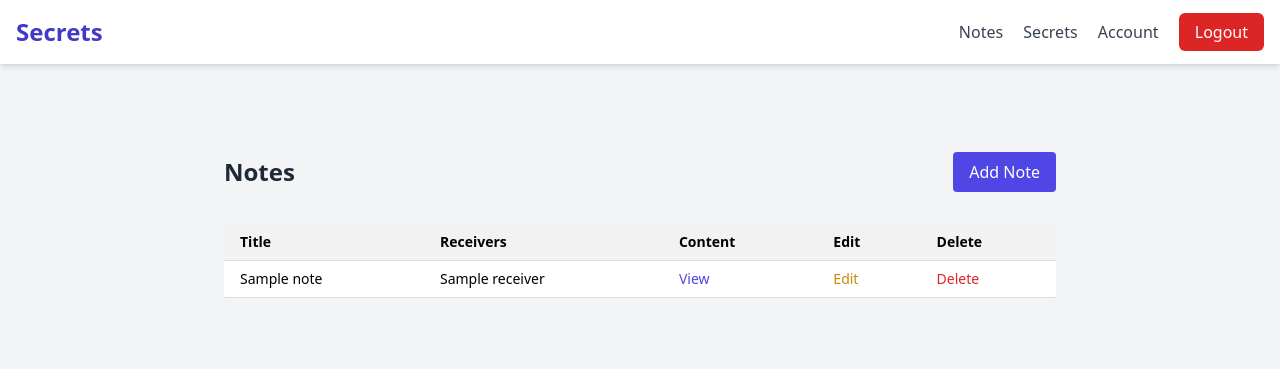
After one commit to ravilladhaneesh/secrets-app, a Flask app: page /notes in a window 1280 px wide. The commit adds this page. Shown: the top 369 px of the page. Run offline with Flask 3, Linux system fonts and the light colour scheme; a user stored in the database is signed in; tables that the repository leaves empty hold one stand-in row (values such as "Sample post"); some libraries are stand-ins or nearby versions.

Commit message:
Implement Notes feature (#27)

```diff
--- a/secrets_app/__init__.py
+++ b/secrets_app/__init__.py
@@ -50,11 +50,13 @@ def create_app(config_class=Config):
 
     from secrets_app.accounts.routes import accounts_bp
     from secrets_app.secrets.routes import secrets_bp
+    from secrets_app.notes.routes import notes_bp
     from secrets_app.main.routes import main_bp
     from secrets_app.errors.handlers import errors
 
     app.register_blueprint(accounts_bp)
     app.register_blueprint(secrets_bp)
+    app.register_blueprint(notes_bp)
     app.register_blueprint(main_bp)
     app.register_blueprint(errors)
 
--- /dev/null
+++ b/secrets_app/notes/forms.py
@@ -0,0 +1,42 @@
+from flask_wtf import FlaskForm
+from wtforms import StringField, SubmitField, FormField, FieldList, EmailField, ValidationError, BooleanField, TextAreaField
+from wtforms.validators import DataRequired
+
+
+
+class AddReceiverForm(FlaskForm):
+    class Meta:
+        csrf = False
+    name = StringField('Receiver Name', validators=[DataRequired()])
+    email_id = EmailField('Email', validators=[DataRequired()])
+
+    def validate_email_id(self, email_id):
+        if '@' not in email_id.data:
+            raise ValidationError(f"Invalid email address: {email_id.data}")
+
+class AddNoteForm(FlaskForm):
+    title = StringField('Title', validators=[DataRequired()])
+    content = TextAreaField("Content", validators=[DataRequired()])
+    to_self = BooleanField("Self", default=True)
+    receivers = FieldList(FormField(AddReceiverForm), min_entries=0)
+    submit = SubmitField("Submit")
+
+    def validate_receivers(self, receivers):
+        emails = set()
+        for receiver in receivers:
+            if receiver.email_id.data in emails:
+                raise ValidationError(f"Duplicate email found: {receiver.email_id.data}")
+            emails.add(receiver.email_id.data)
+
+    def validate(self, extra_validators=None):
+
+        rv = super().validate()
+
+        if not rv:
+            return False
+
+        if self.to_self.data and len(self.receivers.entries) > 0:
+            self.receivers.errors.append("Self is checked, so no receivers should be added")
+            return False
+
+        return True
--- /dev/null
+++ b/secrets_app/notes/routes.py
@@ -0,0 +1,121 @@
+from flask import render_template, url_for, request, redirect, flash, Blueprint
+from secrets_app.notes.forms import AddNoteForm
+from secrets_app import db
+from secrets_app.model import User, Note, Receiver
+from flask_login import current_user, login_required
+
+
+notes_bp = Blueprint("notes", __name__)
+
+@notes_bp.route("/notes", methods=["GET", "POST"])
+@login_required
+def notes():
+    if not current_user.is_authenticated:
+        return redirect(url_for('accounts.login'))
+
+    userId = current_user.get_id()
+    user = User.query.get(int(userId))
+    form = AddNoteForm()
+
+    notes_data = []
+
+    if request.method == "POST":
+        if form.validate_on_submit():
+            for receiver in form.receivers:
+                print(receiver)
+            print("hello")
+            note_title = form.title.data
+            note_content = form.content.data
+            to_self = form.to_self.data
+            receivers = []
+            print("Form data:", form.data)
+            for receiver in form.receivers.data:
+                receiver_obj = Receiver(name=receiver["name"], email_id=receiver["email_id"])
+                receivers.append(receiver_obj)
+
+            note = Note(title=note_title, content=note_content, to_self=to_self, receivers=receivers, user_id=int(userId))
+            db.session.add(note)
+            db.session.commit()
+            flash("New Note Added", "success")
+            return redirect(url_for('notes.notes'))
+        else:
+            for field, errors in form.errors.items():
+                for error in errors:
+                    flash(f'Error in {field}: {error}', "danger")
+            return redirect(url_for('notes.notes'))
+
+    # Fetch user's notes
+    print("Fetching notes for user:", userId)
+    notes = Note.query.filter_by(user_id=int(userId)).all()
+    notes_dict = [note.to_dict() for note in notes]
+
+    return render_template('notes.html', notes=notes_dict, form=form, title="Notes List")
+
+
+@notes_bp.route("/edit_note/<int:noteId>", methods=["GET", "POST"])
+@login_required
+def edit_note(noteId):
+    if not current_user.is_authenticated:
+        return redirect(url_for('accounts.login'))
+
+    userId = current_user.get_id()
+    user = User.query.get(int(userId))
+    note = Note.query.get_or_404(noteId)
+    if note.user_id != user.id:
+        flash("You do not have permission to edit this secret", "danger")
+        return redirect(url_for('notes.notes'))
+    form = AddNoteForm()
+    if form.validate_on_submit():
+        print("hello")
+        note.title = form.title.data
+        note.content = form.content.data
+        for i in note.receivers:
+            db.session.delete(i)
+
+        for receiver_form in form.receivers.data:
+            new_receiver = Receiver(
+                name=receiver_form["name"],
+                email_id=receiver_form["email_id"]
+            )
+            db.session.add(new_receiver)
+            note.receivers.append(new_receiver)
+        print("\n\n\n\n\n")
+
+        db.session.add(note)
+        db.session.commit()
+        flash("Note updated successfully", "success")
+        return redirect(url_for("notes.notes"))
+    if request.method == "GET":
+        form.title.data = note.title
+        form.content.data = note.content
+        form.to_self.data = note.to_self
+
+        for receiver in note.receivers:
+            form.receivers.append_entry({
+                'name': receiver.name,
+                'email_id': receiver.email_id
+            })
+
+    print("Form data:", form.data)
+    return render_template('edit_note.html', form=form, note=note, title="Edit Note")
+
+
+
+
+@notes_bp.route("/delete_note/<int:noteId>")
+@login_required
+def delete_note(noteId):
+    if not current_user.is_authenticated:
+        return redirect(url_for('accounts.login'))
+
+    userId = current_user.get_id()
+    user = User.query.get(int(userId))
+
+    note = Note.query.get_or_404(noteId)
+    if note.user_id == user.id:
+        db.session.delete(note)
+        db.session.commit()
+        flash(f"Deleted the note {note.title}", "success")
+        return redirect(url_for('notes.notes'))
+    flash("Invalid note selected", "danger")
+    return redirect(url_for('notes.notes'))
--- /dev/null
+++ b/secrets_app/static/buildNotes.js
@@ -0,0 +1,120 @@
+// Toggle visibility of the "Add Secret" form
+function toggleNoteForm() {
+    var formDiv = document.getElementById("add-note");
+    var tableDiv = document.getElementById("notes-table");
+
+    if (formDiv.style.display === "none" || formDiv.style.display === "") {
+        formDiv.style.display = "block";  // Show the form
+        tableDiv.style.display = "none";  // Hide the table
+    } else {
+        formDiv.style.display = "none";  // Hide the form
+        tableDiv.style.display = "block";  // Show the table
+    }
+}
+
+// Cancel the "Add Secret" form and show the table again
+function cancelNoteForm() {
+    document.getElementById("add-note").style.display = "none";
+    document.getElementById("notes-table").style.display = "block";  // Show the notes table
+}
+
+
+function addReceivers() {
+    const container = document.getElementById("receivers-fields");
+    const index = findFirstMissingReceiverValue(container);
+
+    const receiverDiv = document.createElement("div");
+    receiverDiv.setAttribute("id", `receiver-field-${index}`);
+    receiverDiv.className = "relative border border-gray-200 rounded-lg p-4 mb-4 bg-gray-50";
+
+    receiverDiv.innerHTML = `
+        <div class="grid grid-cols-1 md:grid-cols-2 gap-4">
+            <div>
+                <label class="block text-sm text-gray-600 mb-1">Receiver Name:</label>
+                <input type="text" name="receivers-${index}-name" required"
+                        class="w-full rounded-md border border-gray-300 px-3 py-2 text-sm focus:ring-indigo-500 focus:border-indigo-500">
+            </div>
+            <div>
+                <label class="block text-sm text-gray-600 mb-1">Email:</label>
+                <input type="email" name="receivers-${index}-email_id" required"
+                        class="w-full rounded-md border border-gray-300 px-3 py-2 text-sm focus:ring-indigo-500 focus:border-indigo-500">
+            </div>
+        </div>
+        <button type="button"
+                class="absolute top-2 right-2 text-red-600 text-xs font-medium hover:underline"
+                onclick="removeReceiver('receiver-field-${index}')">
+            Remove
+        </button>
+    `;
+
+    container.appendChild(receiverDiv);
+}
+
+
+// Remove receiver input field
+function removeReceiver(id) {
+    var container = document.getElementById("receiver-fields");
+    var field = document.getElementById(id);
+    if (field) {
+        field.remove();
+    }
+    container.removeChild(id);
+}
+
+// Show note details in a popup
+function showNoteDetails(note) {
+    document.getElementById('note-overlay').style.display = 'flex';
+
+    document.getElementById('note-name').innerText = `Note Title: ${note.title}`;
+    document.getElementById('note-title').innerText = `Content: ${note.content}`;
+    var receiverList = document.getElementById('receiver-list');
+    receiverList.innerHTML = '';
+    note.receivers.forEach(function(receiver) {
+        var li = document.createElement('li');
+        li.innerText = `${receiver.name} - ${receiver.email_id}`;
+        receiverList.appendChild(li);
+    });
+    document.getElementById('notes-details-popup').style.display = 'block';
+
+}
+
+
+// Close the note details popup
+function closeNotesPopup() {
+    document.getElementById('note-overlay').style.display = 'none';
+    document.getElementById('details-popup').style.display = 'none';
+    document.getElementById('del-note-consent').style.display = 'none';
+}
+
+function findFirstMissingReceiverValue(divObj){
+    var len = divObj.children.length;
+    let indexes = [];
+    for(let div in divObj.children) {
+        indexes.push(divObj.children[div].id);
+    }
+    for (let i=0;i < len; i++){
+        if(!indexes.includes('receiver-field-'+i))
+            return i;
+    }
+    return len;
+}
+
+function showNotesDeleteAlert(note, deleteUrl) {
+    document.getElementById('note-overlay').style.display = 'flex';
+
+    document.getElementById('del-note-name').innerText = `Title: ${note.title}`;
+
+    var delNoteConsent = document.getElementById('del-note-consent');
+    delNoteConsent.style.display = 'block';
+
+    var delBtn = delNoteConsent.querySelector('.del-note-btn');
+
+    // ✅ Remove old click handlers
+    var newDelBtn = delBtn.cloneNode(true);
+    delBtn.parentNode.replaceChild(newDelBtn, delBtn);
+
+    // ✅ Add a new one
+    newDelBtn.addEventListener('click', () => {
+        window.location.href = deleteUrl;
+    });
+}
--- a/secrets_app/static/buildSecrets.js
+++ b/secrets_app/static/buildSecrets.js
@@ -41,6 +41,7 @@ function cancelSecretForm() {
 function addNominees() {
     const container = document.getElementById("nominee-fields");
     const index = findFirstMissingValue(container);
+    console.log("Adding nominee at index:", index);
 
     const nomineeDiv = document.createElement("div");
     nomineeDiv.setAttribute("id", `nominee-field-${index}`);
--- /dev/null
+++ b/secrets_app/static/notes.css
@@ -0,0 +1,11 @@
+/* Overlay and popup for note details */
+#note-overlay {
+    display: none;
+    position: fixed;
+    top: 0;
+    left: 0;
+    width: 100%;
+    height: 100%;
+    background: rgba(0, 0, 0, 0.5);
+    z-index: 9999;
+}
--- a/secrets_app/templates/layout.html
+++ b/secrets_app/templates/layout.html
@@ -8,6 +8,7 @@
     <!-- Custom styles -->
     <link rel="stylesheet" type='text/css' href="{{ url_for('static', filename='main.css')}}">
     <link rel="stylesheet" type='text/css' href="{{ url_for('static', filename='secrets.css')}}">
+    <link rel="stylesheet" type='text/css' href="{{ url_for('static', filename='notes.css')}}">
     <link rel="stylesheet" type='text/css' href="{{ url_for('static', filename='account.css')}}">
     <link rel="stylesheet" type='text/css' href="{{ url_for('static', filename='google-sign-in.css')}}">
     <link rel="stylesheet" type='text/css' href="{{ url_for('static', filename='updated-main.css')}}">
@@ -42,7 +43,7 @@
             <a href="{{ url_for('main.home') }}" class="text-2xl font-bold text-indigo-700">Secrets</a>
             <div class="space-x-4">
                 {% if current_user.is_authenticated %}
-                    <a href="{{ url_for('main.home') }}" class="text-gray-700 hover:text-indigo-600 font-medium">Home</a>
+                    <a href="{{ url_for('notes.notes') }}" class="text-gray-700 hover:text-indigo-600 font-medium">Notes</a>
                     <a href="{{ url_for('secrets.secrets') }}" class="text-gray-700 hover:text-indigo-600 font-medium">Secrets</a>
                     <a href="{{ url_for('accounts.account') }}" class="text-gray-700 hover:text-indigo-600 font-medium">Account</a>
                     <a href="{{ url_for('accounts.logout') }}" class="bg-red-600 hover:bg-red-700 text-white px-4 py-2 rounded-md">Logout</a>
@@ -78,6 +79,7 @@
     <!-- Scripts -->
     <script src="{{ url_for('static', filename='buildHTML.js')}}"></script>
     <script src="{{ url_for('static', filename='buildSecrets.js')}}"></script>
+    <script src="{{ url_for('static', filename='buildNotes.js')}}"></script>
     {% block bootstrap %}
     {% endblock bootstrap%}
 
--- /dev/null
+++ b/secrets_app/templates/notes.html
@@ -0,0 +1,178 @@
+{% extends "layout.html" %}
+
+{% block content %}
+<div class="container mx-auto px-4 py-12 space-y-8">
+
+    <!-- Header and Add Button -->
+    <div class="flex justify-between items-center">
+        <h2 class="text-2xl font-semibold text-gray-800">Notes</h2>
+        <button onclick="toggleNoteForm()" class="bg-indigo-600 text-white px-4 py-2 rounded hover:bg-indigo-700">
+            Add Note
+        </button>
+    </div>
+
+    <!-- Add Note Form -->
+    <div id="add-note" class="bg-white p-6 rounded-lg shadow-md space-y-4 hidden">
+        <form method="POST" class="space-y-4">
+            {{ form.hidden_tag() }}
+
+            {% if form.errors %}
+                <div class="bg-red-100 text-red-800 p-4 rounded">
+                    <ul class="list-disc pl-5">
+                        {% for field, errors in form.errors.items() %}
+                            {% for error in errors %}
+                                <li><strong>{{ form[field].label.text }}:</strong> {{ error }}</li>
+                            {% endfor %}
+                        {% endfor %}
+                    </ul>
+                </div>
+            {% endif %}
+
+            <!-- Note Name -->
+            <div>
+                <label class="block text-sm font-medium text-gray-700">Note Name:</label>
+                {{ form.title(class="mt-1 block w-full rounded-md border border-gray-300 px-3 py-2 focus:ring-indigo-500 focus:border-indigo-500") }}
+            </div>
+
+            <!-- Note Title -->
+            <div>
+                <label class="block text-sm font-medium text-gray-700">Title:</label>
+                {{ form.content(class="mt-1 block w-full rounded-md border border-gray-300 px-3 py-2 focus:ring-indigo-500 focus:border-indigo-500") }}
+            </div>
+
+            <!-- To Self Checkbox -->
+            <div>
+                <label class="inline-flex items-center">
+                    {{ form.to_self(class="h-4 w-4 text-indigo-600 border-gray-300 rounded focus:ring-indigo-500") }}
+                    <span class="ml-2 text-sm text-gray-600">Self</span>
+                </label>
+            </div>
+
+            <!-- Receivers -->
+            <div class="space-y-2">
+                <label class="block text-sm font-medium text-gray-700">Receivers:</label>
+                {% for receiver in form.receivers %}
+                    <div class="grid grid-cols-1 md:grid-cols-2 gap-4 bg-gray-50 p-3 rounded-md">
+                        <div>
+                            <label class="text-sm text-gray-600">Receiver Name</label>
+                            {{ receiver.name(class="mt-1 block w-full rounded-md border border-gray-300 px-3 py-2 focus:ring-indigo-500 focus:border-indigo-500") }}
+                        </div>
+                        <div>
+                            <label class="text-sm text-gray-600">Receiver Email</label>
+                            {{ receiver.email_id(class="mt-1 block w-full rounded-md border border-gray-300 px-3 py-2 focus:ring-indigo-500 focus:border-indigo-500") }}
+                        </div>
+                    </div>
+                {% endfor %}
+            </div>
+
+            <div id="receivers-fields" class="space-y-3"></div>
+
+            <button type="button" onclick="addReceivers()" class="text-sm text-indigo-600 hover:underline">
+                + Add Receiver
+            </button>
+
+            <!-- Action Buttons -->
+            <div class="flex space-x-4 pt-4">
+                <button type="submit" class="bg-green-600 text-white px-4 py-2 rounded hover:bg-green-700">
+                    Submit Note
+                </button>
+                <button type="button" onclick="cancelNoteForm()" class="bg-gray-300 text-gray-800 px-4 py-2 rounded hover:bg-gray-400">
+                    Cancel
+                </button>
+            </div>
+        </form>
+    </div>
+
+    <!-- Notes Table -->
+    <div id="notes-table" class="overflow-x-auto">
+        <table class="min-w-full bg-white rounded shadow text-sm">
+            <thead>
+                <tr class="bg-gray-100 text-left">
+                    <th class="px-4 py-2">Title</th>
+                    <th class="px-4 py-2">Receivers</th>
+                    <th class="px-4 py-2">Content</th>
+                    <th class="px-4 py-2">Edit</th>
+                    <th class="px-4 py-2">Delete</th>
+                </tr>
+            </thead>
+            <tbody>
+                {% for note in notes %}
+                <tr class="border-t">
+                    <td class="px-4 py-2">{{ note.title }}</td>
+                    <td class="px-4 py-2">
+                        {% if note.receivers|length > 3 %}
+                            {% for receiver in note.receivers[:3] %}
+                                {{ receiver.name }}<br>
+                            {% endfor %}
+                            <span class="text-gray-500">...</span>
+                        {% else %}
+                            {% for receiver in note.receivers %}
+                                {{ receiver.name }}<br>
+                            {% endfor %}
+                        {% endif %}
+                    </td>
+                    <td class="px-4 py-2">
+                        <button onclick='showNoteDetails({
+                            "title": "{{ note.title | escape }}",
+                            "content": "{{ note.content | escape }}",
+                            "receivers": [
+                                {% for receiver in note.receivers %}
+                                    {
+                                        "name": "{{ receiver.name | escape }}",
+                                        "email_id": "{{ receiver.email_id | escape }}"
+                                    }{% if not loop.last %},{% endif %}
+                                {% endfor %}
+                            ]
+                        })' class="text-indigo-600 hover:underline">
+                            View
+                        </button>
+                    </td>
+                    <td class="px-4 py-2">
+                        <a href="{{ url_for('notes.edit_note', noteId=note.id) }}" class="text-yellow-600 hover:underline">Edit</a>
+                    </td>
+                    <td class="px-4 py-2">
+                        <button class="text-red-600 hover:underline" onclick="showNotesDeleteAlert({
+                            title: '{{ note.title | escape }}'
+                        }, '{{ url_for('notes.delete_note', noteId=note.id) }}')">
+                            Delete
+                        </button>
+                    </td>
+                </tr>
+                {% endfor %}
+            </tbody>
+        </table>
+    </div>
+
+    <!-- Modal for Note Details and Deletion -->
+    <div id="note-overlay" class="fixed inset-0 bg-black bg-opacity-50 z-50 flex items-center justify-center">
+        <!-- Details Popup -->
+        <div id="notes-details-popup" class="hidden bg-white rounded-lg shadow-lg max-w-md w-full p-6 space-y-4">
+            <h3 id="note-name" class="text-xl font-semibold text-gray-800"></h3>
+            <p id="note-title" class="text-gray-700"></p>
+            <ul id="receiver-list" class="list-disc list-inside text-sm text-gray-600"></ul>
+            <div class="text-right pt-4">
+                <button class="close-btn bg-gray-200 hover:bg-gray-300 text-gray-800 font-medium py-1.5 px-4 rounded" onclick="closeNotesPopup()">
+                    Close
+                </button>
+            </div>
+        </div>
+
+        <!-- Delete Confirmation Popup -->
+        <div id="del-note-consent" class="hidden bg-white rounded-lg shadow-lg max-w-md w-full p-6 space-y-4">
+            <h3 id="del-note-name" class="text-xl font-semibold text-red-600">Note Title</h3>
+            <p id="del-consent-text" class="text-gray-700">
+                Are you sure you want to delete this note?
+                <strong><i>The note will be permanently deleted.</i></strong>
+            </p>
+            <div class="flex justify-end gap-3 pt-4">
+                <button class="close-btn bg-gray-200 hover:bg-gray-300 text-gray-800 font-medium py-1.5 px-4 rounded" onclick="closePopup()">
+                    Cancel
+                </button>
+                <button class="del-note-btn bg-red-600 hover:bg-red-700 text-white font-medium py-1.5 px-4 rounded">
+                    Delete
+                </button>
+            </div>
+        </div>
+    </div>
+</div>
+{% endblock %}
```
Also changed, not shown: secrets_app/model.py (+33 -0 lines), secrets_app/secrets/routes.py (+6 -1 lines), secrets_app/templates/edit_note.html (added, +133 -0 lines), secrets_app/notes/__init__.py (added).
